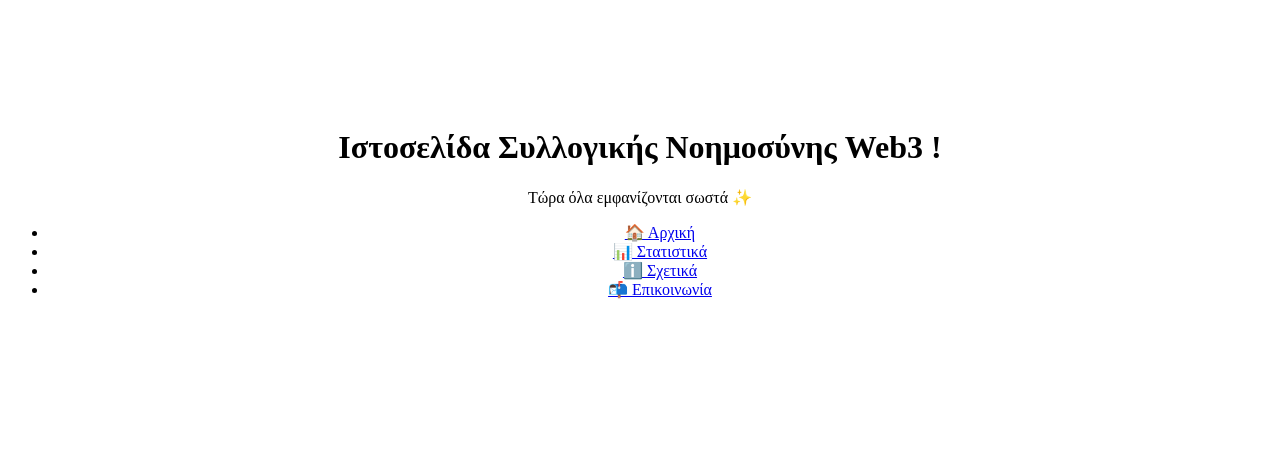
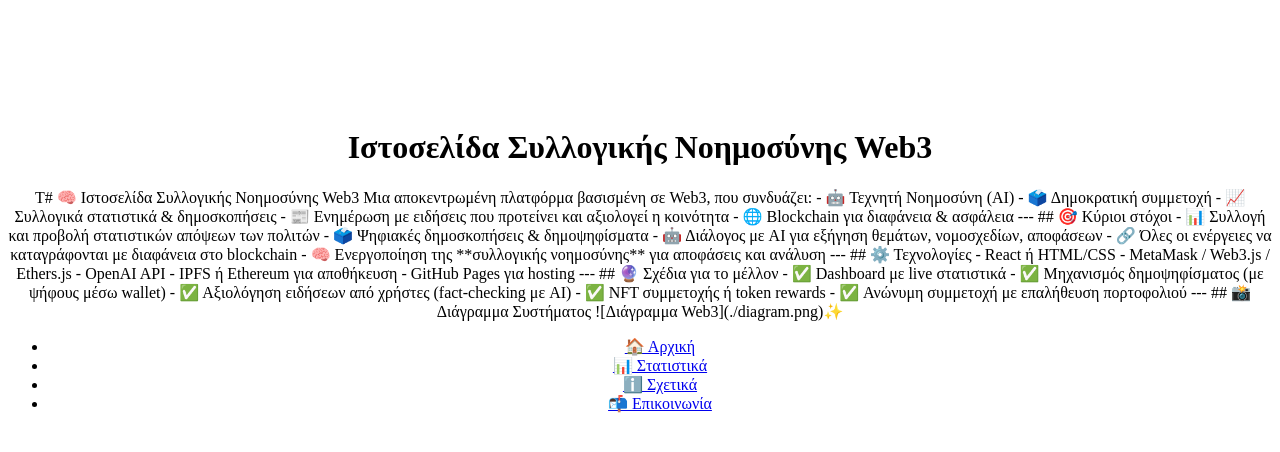
Before and after one commit to simospolychronis/my-blockchain-site, a plain HTML site: page docs/index.html in a window 1280 px wide. Drawn offline with Linux system fonts and the light colour scheme.

Commit message:
Update index.html

```diff
--- a/docs/index.html
+++ b/docs/index.html
@@ -6,8 +6,52 @@
 </head>
 <body style="text-align:center; padding-top:100px;">
   <h1>Ιστοσελίδα Συλλογικής Νοημοσύνης Web3
-    !</h1>
-  <p>Τώρα όλα εμφανίζονται σωστά ✨</p>
+    </h1>
+  <p>Τ# 🧠 Ιστοσελίδα Συλλογικής Νοημοσύνης Web3
+
+Μια αποκεντρωμένη πλατφόρμα βασισμένη σε Web3, που συνδυάζει:
+
+- 🤖 Τεχνητή Νοημοσύνη (AI)
+- 🗳️ Δημοκρατική συμμετοχή
+- 📈 Συλλογικά στατιστικά & δημοσκοπήσεις
+- 📰 Ενημέρωση με ειδήσεις που προτείνει και αξιολογεί η κοινότητα
+- 🌐 Blockchain για διαφάνεια & ασφάλεια
+
+---
+
+## 🎯 Κύριοι στόχοι
+
+- 📊 Συλλογή και προβολή στατιστικών απόψεων των πολιτών
+- 🗳️ Ψηφιακές δημοσκοπήσεις & δημοψηφίσματα
+- 🤖 Διάλογος με AI για εξήγηση θεμάτων, νομοσχεδίων, αποφάσεων
+- 🔗 Όλες οι ενέργειες να καταγράφονται με διαφάνεια στο blockchain
+- 🧠 Ενεργοποίηση της **συλλογικής νοημοσύνης** για αποφάσεις και ανάλυση
+
+---
+
+## ⚙️ Τεχνολογίες
+
+- React ή HTML/CSS
+- MetaMask / Web3.js / Ethers.js
+- OpenAI API
+- IPFS ή Ethereum για αποθήκευση
+- GitHub Pages για hosting
+
+---
+
+## 🔮 Σχέδια για το μέλλον
+
+- ✅ Dashboard με live στατιστικά
+- ✅ Μηχανισμός δημοψηφίσματος (με ψήφους μέσω wallet)
+- ✅ Αξιολόγηση ειδήσεων από χρήστες (fact-checking με AI)
+- ✅ NFT συμμετοχής ή token rewards
+- ✅ Ανώνυμη συμμετοχή με επαλήθευση πορτοφολιού
+
+---
+
+## 📸 Διάγραμμα Συστήματος
+
+![Διάγραμμα Web3](./diagram.png)✨</p>
 </body>
   <!DOCTYPE html>
 <html lang="el">
```
